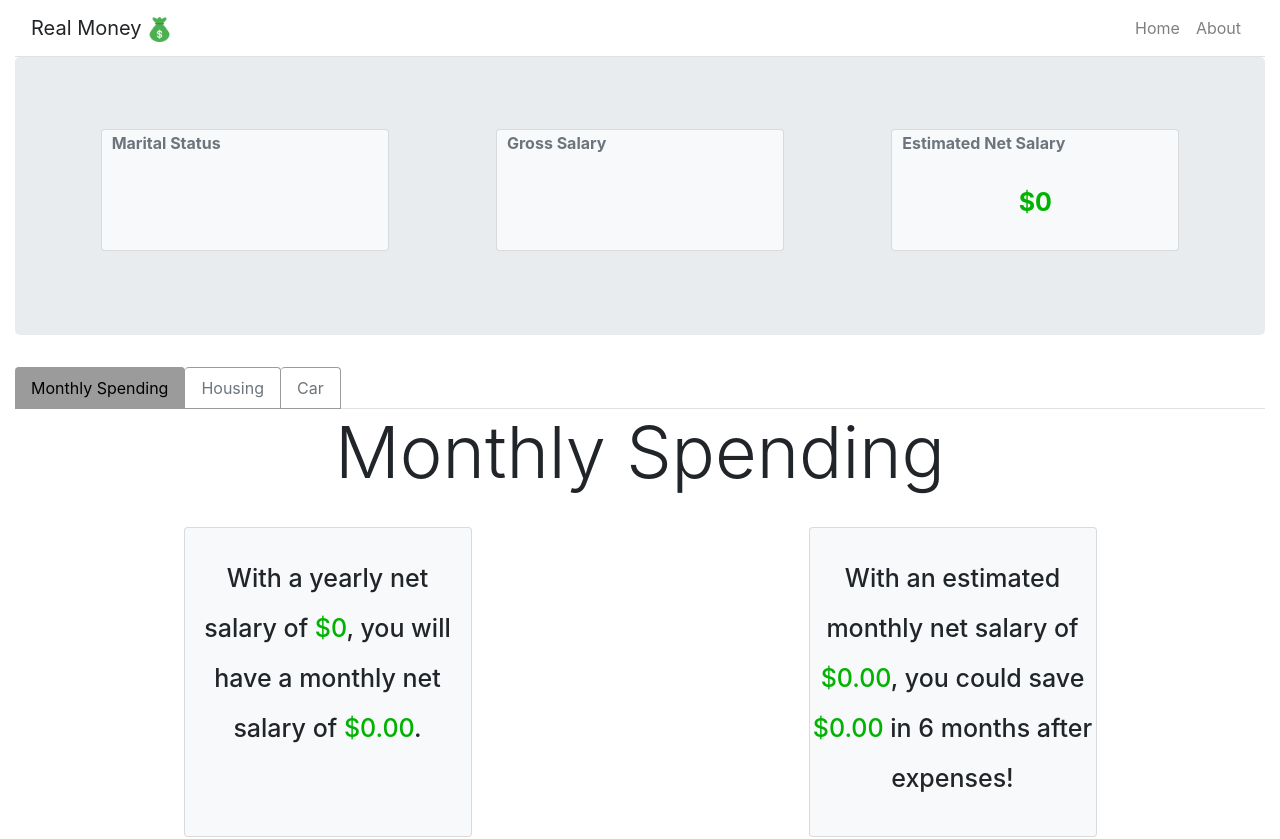
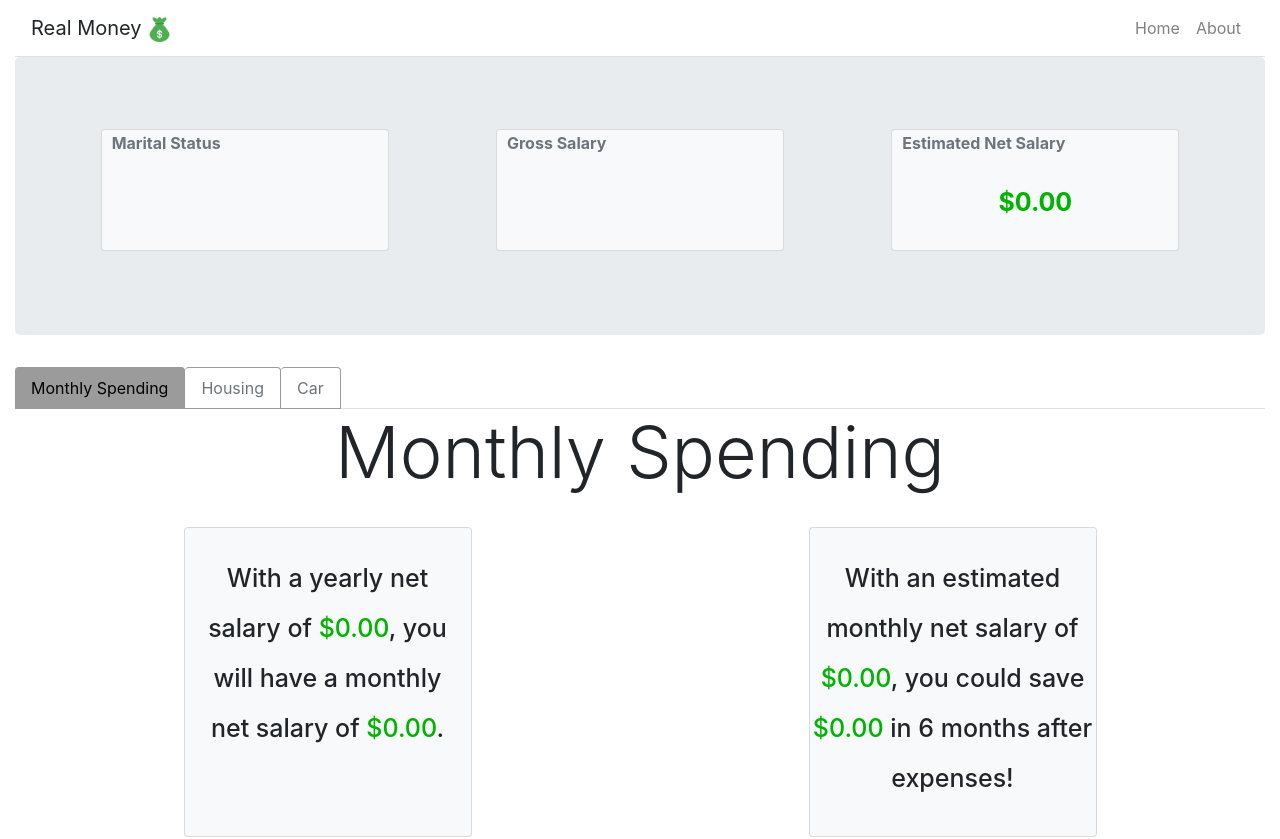
Before and after one commit to tajohnson16/MoneyManager, a React (Create React App) app: page /MoneyManager/results in a window 1280 px wide. Shown: the top 839 px of the page. Built offline with nearby package versions, Linux system fonts and the light colour scheme.

Commit message:
fix: display currency with two decimal places

```diff
--- a/src/components/MonthlySalaryCard.js
+++ b/src/components/MonthlySalaryCard.js
@@ -7,10 +7,10 @@ const MonthlySalaryCard = props => {
         <Card border='gray' bg={'light'} style={{ width: '18rem', marginBottom: "20px" }}>
             <h5 style={{ textAlign: "center", fontSize: "25px", padding: "25px 10px", lineHeight: "2.0" }}>
                 With a yearly net salary of <span style={{ color: '#00b300' }}>
-                    {<CurrencyFormat value={props.netSalary} displayType={'text'} thousandSeparator={true} prefix={'$'} />}
+                    {<CurrencyFormat value={props.netSalary} displayType={'text'} thousandSeparator={true} decimalScale={2} fixedDecimalScale={true} prefix={'$'} />}
                 </span>, you will have
                 a monthly net salary of <span style={{ color: '#00b300' }}>
-                    {<CurrencyFormat value={(props.netSalary / 12).toFixed(2)} displayType={'text'} thousandSeparator={true} prefix={'$'} />}
+                    {<CurrencyFormat value={props.netSalary / 12} displayType={'text'} thousandSeparator={true} decimalScale={2} fixedDecimalScale={true} prefix={'$'} />}
                 </span>.
             </h5>
         </Card>
--- a/src/components/SavingsCard.js
+++ b/src/components/SavingsCard.js
@@ -9,9 +9,9 @@ const SavingsCard = props => {
         <Card border='gray' bg={'light'} style={{ width: '18rem', marginBottom: "20px" }}>
             <h5 style={{ textAlign: "center", fontSize: "25px", padding: "25px 0", lineHeight: "2.0" }}>
                 With an estimated monthly net salary of <span style={{ color: '#00b300' }}>
-                    {<CurrencyFormat value={(props.netSalary / 12).toFixed(2)} displayType={'text'} thousandSeparator={true} prefix={'$'} />}
+                    {<CurrencyFormat value={props.netSalary / 12} displayType={'text'} thousandSeparator={true} decimalScale={2} fixedDecimalScale={true} prefix={'$'} />}
                 </span>, you could save <span style={{ color: '#00b300' }}>
-                    {<CurrencyFormat value={(props.saving * numMonths).toFixed(2)} displayType={'text'} thousandSeparator={true} prefix={'$'} />}
+                    {<CurrencyFormat value={props.saving * numMonths} displayType={'text'} thousandSeparator={true} decimalScale={2} fixedDecimalScale={true} prefix={'$'} />}
                 </span> in {numMonths} months after expenses!
             </h5>
         </Card>
--- a/src/pages/ResultsPage.js
+++ b/src/pages/ResultsPage.js
@@ -84,8 +84,8 @@ const ResultsPage = () => {
                 <h2><small className="text-muted">{profession}</small></h2>
                 <Row className="justify-content-around py-0" style={inlineStyle}>
                     <PersonalCard text="Marital Status" value={status}></PersonalCard>
-                    <PersonalCard text="Gross Salary" value={<CurrencyFormat value={salary} displayType={'text'} thousandSeparator={true} prefix={'$'} />}></PersonalCard>
-                    <PersonalCard text="Estimated Net Salary" value={<CurrencyFormat value={netSalary} displayType={'text'} thousandSeparator={true} prefix={'$'} />}></PersonalCard>
+                    <PersonalCard text="Gross Salary" value={<CurrencyFormat value={salary} displayType={'text'} thousandSeparator={true} decimalScale={2} fixedDecimalScale={true} prefix={'$'} />}></PersonalCard>
+                    <PersonalCard text="Estimated Net Salary" value={<CurrencyFormat value={netSalary} displayType={'text'} thousandSeparator={true} decimalScale={2} fixedDecimalScale={true} prefix={'$'} />}></PersonalCard>
                 </Row>
             </Jumbotron>
 
```
